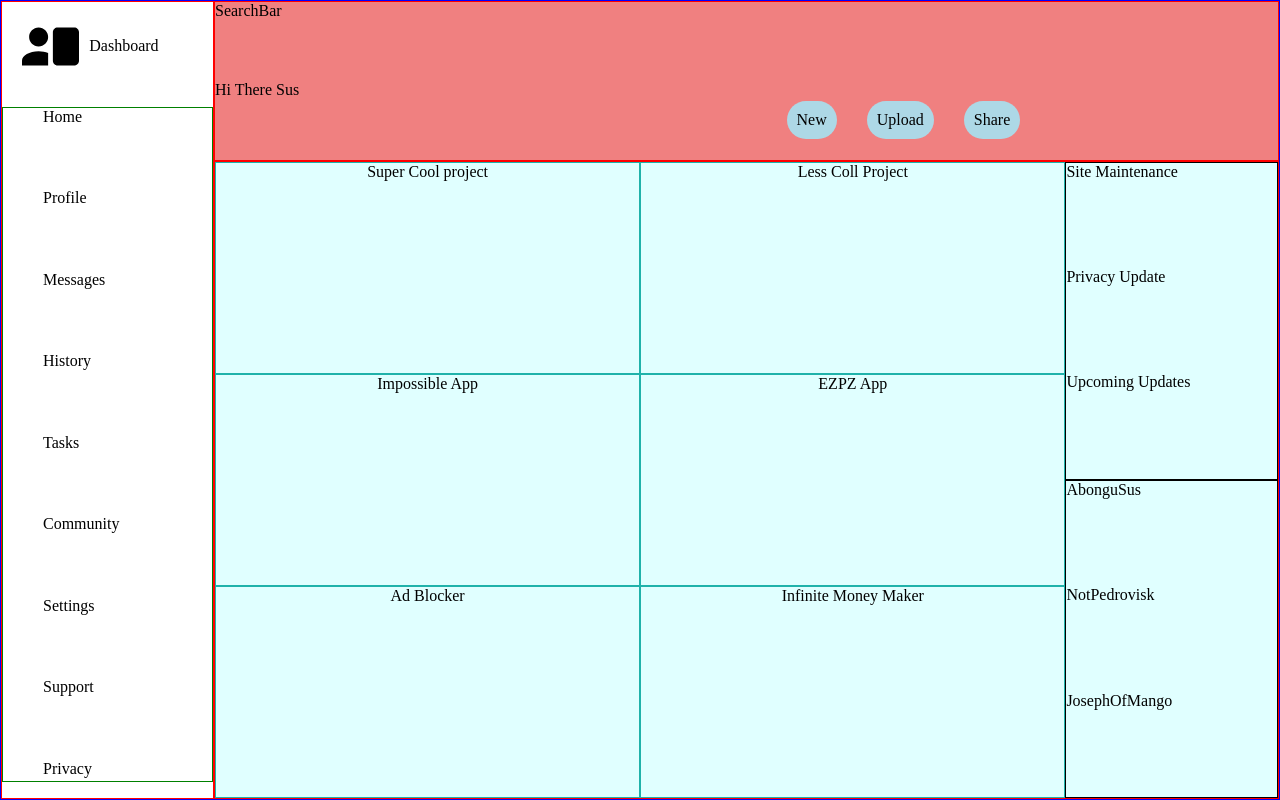
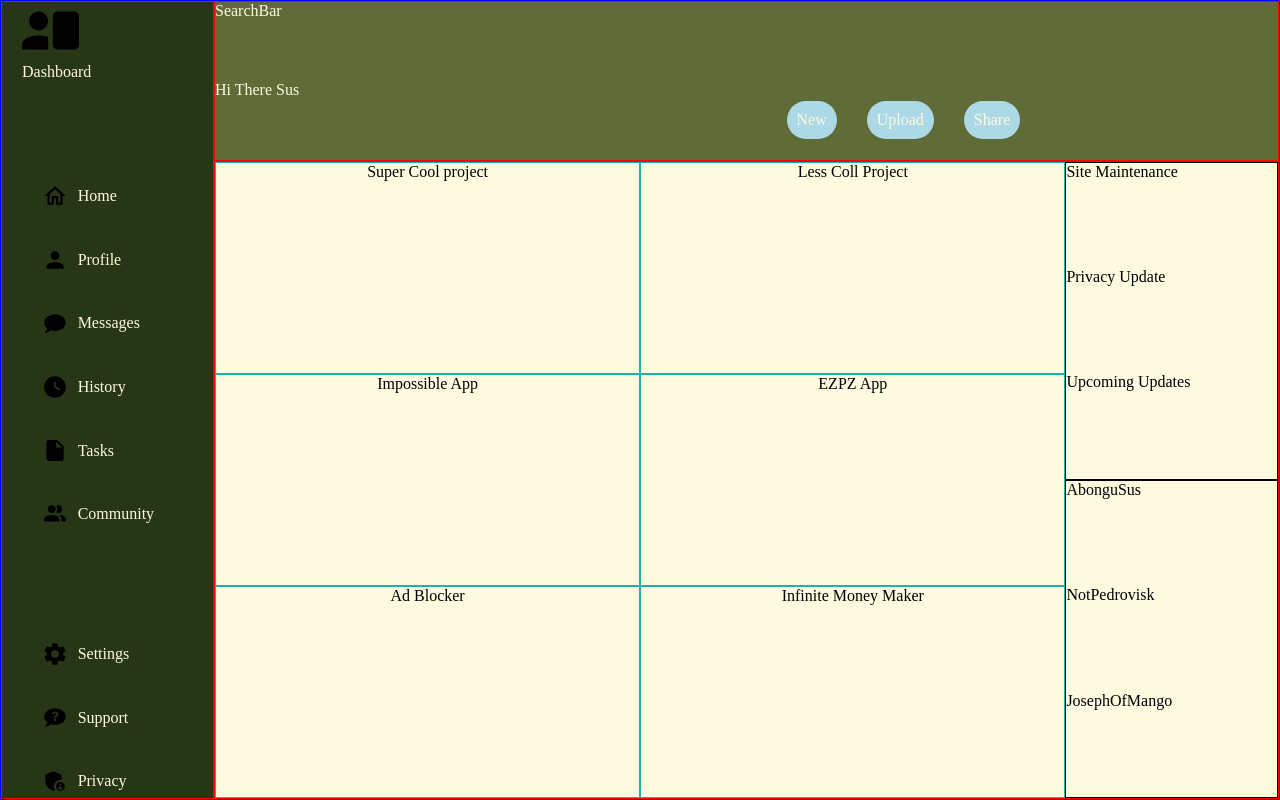
Before and after one commit to NotPedrovisk/AdminDashboardProject, a plain HTML site: page index.html in a window 1280 px wide. Drawn offline with Linux system fonts and the light colour scheme.

Commit message:
added icons for sidebar, fixing css for it

```diff
--- a/index.html
+++ b/index.html
@@ -38,15 +38,27 @@
                         <div class="sidebarTitle">Dashboard</div>
                     </div>
                     <ul class="listLinks">
-                        <li id="home">Home</li>
-                        <li id="profile">Profile</li>
-                        <li id="msg">Messages</li>
-                        <li id="history">History</li>
-                        <li id="task">Tasks</li>
-                        <li id="community">Community</li>
-                        <li id="settings">Settings</li>
-                        <li id="support">Support</li>
-                        <li id="privacy">Privacy</li>
+                        <li id="home">
+                            <img src="/imgs/home-outline.svg" alt="home icon"> Home</li>
+                        <li id="profile">
+                            <img src="/imgs/account.svg" alt="account icon"> Profile</li>
+                        <li id="msg">
+                            <img src="/imgs/chat.svg" alt="chat icon"> Messages</li>
+                        <li id="history">
+                            <img src="/imgs/clock-time-four.svg" alt="history icon"> History</li>
+                        <li id="task">
+                            <img src="/imgs/file.svg" alt="task icon"> Tasks</li>
+                        <li id="community">
+                            <img src="/imgs/account-multiple.svg" alt="community icon"> Community</li>
+                        <!-- used for empty space -->
+                        <li></li>
+                        <li></li>
+                        <li id="settings">
+                            <img src="/imgs/cog.svg" alt="settings icon"> Settings</li>
+                        <li id="support">
+                            <img src="/imgs/chat-question.svg" alt="support icon"> Support</li>
+                        <li id="privacy">
+                            <img src="/imgs/shield-account-variant.svg" alt="privacy icon"> Privacy</li>
                     </ul>
 
 
--- a/styles.css
+++ b/styles.css
@@ -8,12 +8,13 @@ body{
 li, ul{
     /* removes bullets */
     list-style-type: none;
+    margin: 0;
 }
 
-:root {
-    --main-light-color: (#EDF2F4);
-    --main-medium-color: (#8D99AE);
-    --main-dark-color: (#2B2D42);
+:root{
+    --main-light-color: #FEFAE0;
+    --main-medium-color: #606C38;
+    --main-dark-color: #283618;
 }
 
 .flexContainer{
@@ -30,7 +31,8 @@ li, ul{
     width: 100%;
     display: grid;
     grid-template-columns: 1fr 5fr;
-    grid-template-rows: 1fr 4fr;
+    grid-template-rows: 1fr 4fr ;
+
 }
 
 
@@ -45,18 +47,20 @@ li, ul{
     display: grid;
     grid-column: 1/2;
     grid-row: 1/3;
+    background-color: var(--main-dark-color);
+    color: var(--main-light-color);
 
 }
 
 .listLinks{
-
+    padding-top: 10px;
     display: grid;
-    gap: 60px;
-    border: 1px solid green;
+    gap: 30px;
 }
 
+
+
 .logoArea{
-    display: flex;
     justify-content: start;
     align-items: center;
     gap: 10px;
@@ -66,12 +70,24 @@ li, ul{
     width: 30%;
 }
 
+.listLinks>li{
+    display: flex;
+    align-items: center;
+    gap:10px
+}
+
+.listLinks>li>img{
+    width: 15%;
+
+}
+
 /* HEADER AREA---------------------- */
 
 .header{
-    background-color: lightcoral;
+    background-color: var(--main-medium-color);
     display: grid;
     grid-template-rows: 1fr 1fr;
+    color: var(--main-light-color);
 }
 
 .greeting{
@@ -96,7 +112,7 @@ li, ul{
 /* CONTENT AREA---------------------- */
 
 .content{
-    background-color: lightcyan;
+    background-color: var(--main-light-color);
     display: grid;
     grid-template-columns: 4fr 1fr;
     grid-template-rows: 1fr 1fr;
```
Also changed, not shown: imgs/account-multiple.svg (added), imgs/account.svg (added), imgs/chat-question.svg (added), imgs/chat.svg (added), imgs/clock-time-four.svg (added), imgs/cog.svg (added), imgs/file.svg (added), imgs/shield-account-variant.svg (added).
